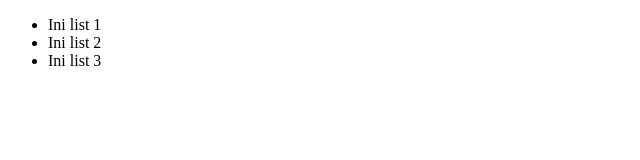
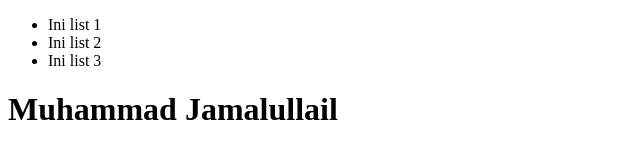
Before and after one commit to muhammadjamalullail/tes, a website: page index.html in a window 1280 px wide. Shown: the whole page, without its empty margins (0-640 px from the left). Drawn offline with Linux system fonts and the light colour scheme.

Commit message:
add tag h1 in main

```diff
--- a/index.html
+++ b/index.html
@@ -14,7 +14,7 @@
       </ul>
 
       <main>
-
+          <h1>Muhammad Jamalullail</h1>
       </main>
     </header>
   </body>
```
